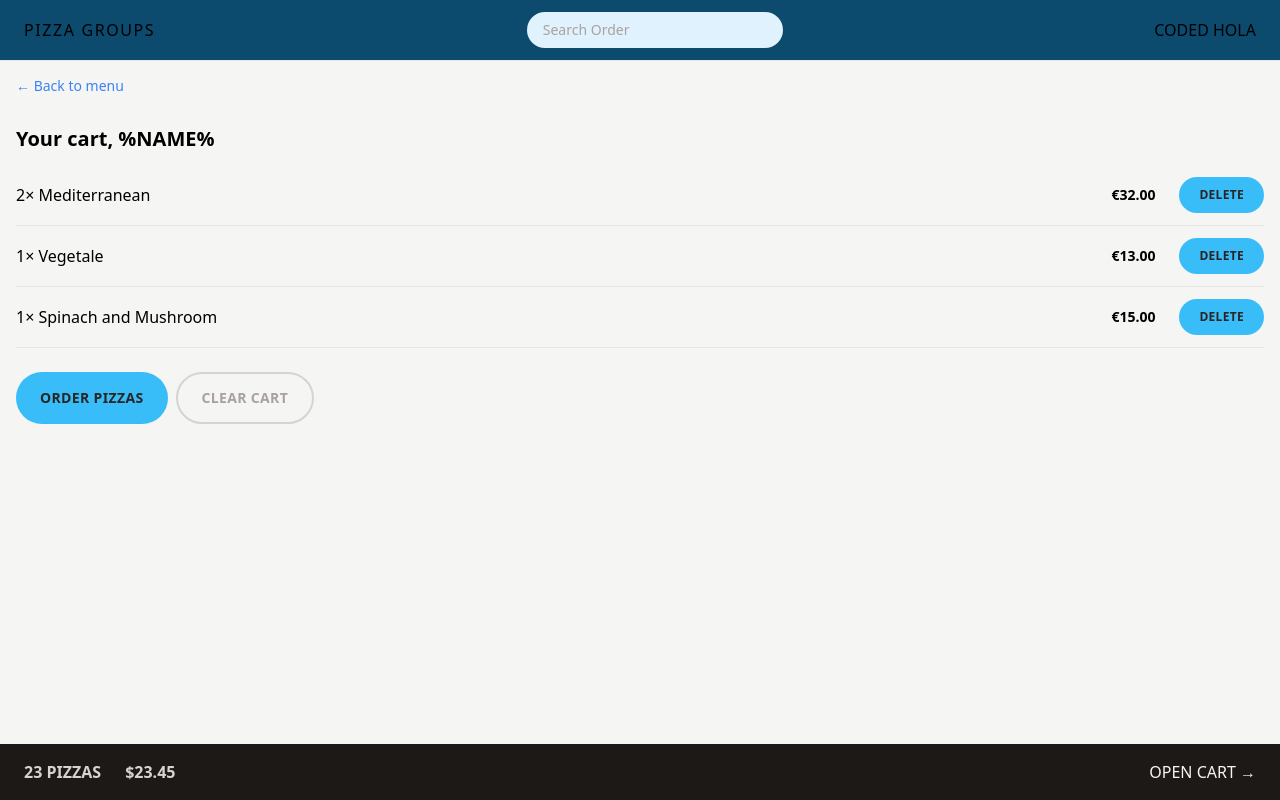
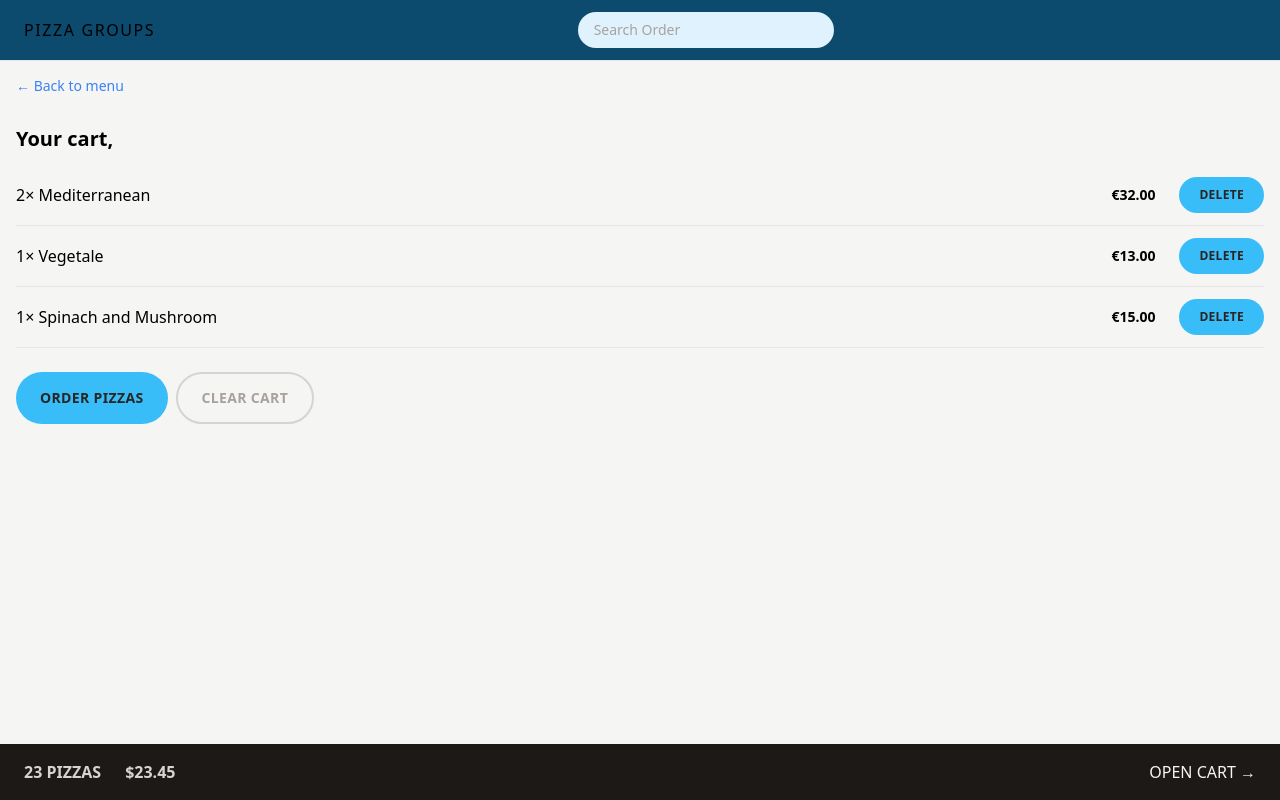
Before and after one commit to codedhola/Pizarro, a React (Vite) app: page /cart in a window 1280 px wide. Built offline with nearby package versions, Linux system fonts and the light colour scheme.

Commit message:
add username setup with redux

```diff
--- a/src/features/cart/Cart.tsx
+++ b/src/features/cart/Cart.tsx
@@ -2,6 +2,7 @@ import { ICart } from "../../interface/cart.inteface";
 import LinkButton from "../../ui/LinkButton";
 import Button from "../../ui/Button";
 import CartItem from "./CartItem";
+import { useSelector } from "react-redux";
 
 const fakeCart = [
   {
@@ -29,14 +30,15 @@ const fakeCart = [
 
 function Cart() {
   const cart: ICart[] = fakeCart;
+  const username = useSelector((state: any) => state.user.username)
 
-  console.log("CART ", cart);
+  // console.log("CART ", cart);
 
   return (
     <div className="px-4 py-3">
       <LinkButton to="/menu">&larr; Back to menu</LinkButton>
 
-      <h2 className="mt-7 text-xl font-semibold">Your cart, %NAME%</h2>
+      <h2 className="mt-7 text-xl font-semibold">Your cart, {username}</h2>
 
       <ul className="mt-3 divide-y divide-stone-200 border-b">
         {cart.map((item, i) => (
--- a/src/features/order/CreateOrder.tsx
+++ b/src/features/order/CreateOrder.tsx
@@ -2,6 +2,7 @@ import { Form, redirect, useActionData, useNavigation } from "react-router-dom";
 import { ICart } from "../../interface/cart.inteface";
 import { createOrder } from "../../services/apiRestaurant";
 import Button from "../../ui/Button";
+import { useSelector } from "react-redux";
 
 // https://uibakery.io/regex-library/phone-number
 const isValidPhone = (str: string) =>
@@ -35,6 +36,7 @@ const fakeCart = [
 
 function CreateOrder() {
   const navigation = useNavigation();
+  const username = useSelector((state: any) => state.user.username)
 
   const isSubmitting = navigation.state === "submitting";
 
@@ -49,7 +51,7 @@ function CreateOrder() {
       <Form method="POST" action="/order/new">
         <div className="mb-5 flex flex-col gap-2 sm:flex-row sm:items-center">
           <label className="sm:basis-40">First Name</label>
-          <input type="text" name="customer" className="input grow" required />
+          <input type="text" name="customer" defaultValue={username} className="input grow" required />
         </div>
 
         <div className="mb-5 flex flex-col gap-2 sm:flex-row sm:items-center">
--- a/src/features/user/CreateUser.tsx
+++ b/src/features/user/CreateUser.tsx
@@ -1,11 +1,18 @@
 import { useState } from 'react';
 import Button from '../../ui/Button';
+import { useDispatch } from 'react-redux';
+import { updateName } from './userSlice';
+import { redirect, useNavigate } from 'react-router-dom';
 
 function CreateUser() {
   const [username, setUsername] = useState('');
+  const dispatch = useDispatch()
+  const navigate = useNavigate()
 
   function handleSubmit(e: any) {
     e.preventDefault();
+    dispatch(updateName(username))
+    navigate("/menu")
   }
 
   return (
@@ -22,7 +29,9 @@ function CreateUser() {
 
       {username !== '' && (
         <div>
-          <Button disabled={false} type="primary">Start ordering</Button>
+          <Button disabled={false} type="primary">
+            Start ordering
+          </Button>
         </div>
       )}
     </form>
--- a/src/features/user/Username.tsx
+++ b/src/features/user/Username.tsx
@@ -1,10 +1,12 @@
-import React from 'react'
+import { useSelector } from "react-redux"
 
 type Props = {}
 
 const Username = ({}: Props) => {
+  const username = useSelector((state: any) => state.user.username)
+
   return (
-    <div>Username</div>
+    <div>{username}</div>
   )
 }
 
--- a/src/main.tsx
+++ b/src/main.tsx
@@ -2,9 +2,14 @@ import React from 'react'
 import ReactDOM from 'react-dom/client'
 import App from './App.tsx'
 import './index.css'
+import { Provider } from 'react-redux'
+import store from './store.ts'
 
 ReactDOM.createRoot(document.getElementById('root')!).render(
   <React.StrictMode>
-    <App />
+    <Provider store={store}>
+      <App />
+
+    </Provider>
   </React.StrictMode>,
 )
--- a/src/ui/Header.tsx
+++ b/src/ui/Header.tsx
@@ -1,5 +1,6 @@
 import { Link } from "react-router-dom";
 import SearchOrder from "../features/order/SearchOrder";
+import Username from "../features/user/Username";
 
 type Props = {};
 
@@ -8,7 +9,7 @@ const Header = ({}: Props) => {
     <header className="bg-sky-900  px-4 py-3 uppercase sm:px-6 flex items-center justify-between border-b">
       <Link to="/" className="tracking-widest">Pizza Groups</Link>
       <SearchOrder />
-      <p>Coded Hola</p>
+      <Username />
     </header>
   );
 };
--- a/src/ui/Home.tsx
+++ b/src/ui/Home.tsx
@@ -1,6 +1,10 @@
+import { useSelector } from "react-redux";
 import CreateUser from "../features/user/CreateUser";
+import Button from "./Button";
 
 function Home() {
+  const username = useSelector((state: any) => state.user.username)
+
   return (
     <div className="my-10 px-4 text-center">
       <h1 className="mb-18 text-stone-900 text-xl font-semibold text-center md:text-3xl">
@@ -8,7 +12,7 @@ function Home() {
         <br />
         <span className="text-sky-900">Straight out of the oven, straight to you.</span>
       </h1>
-      <CreateUser />
+      {!username ? <CreateUser /> : <Button type={"primary"} to="/menu" disabled={false}>Continue Ordering</Button>}
     </div>
   );
 }
```
